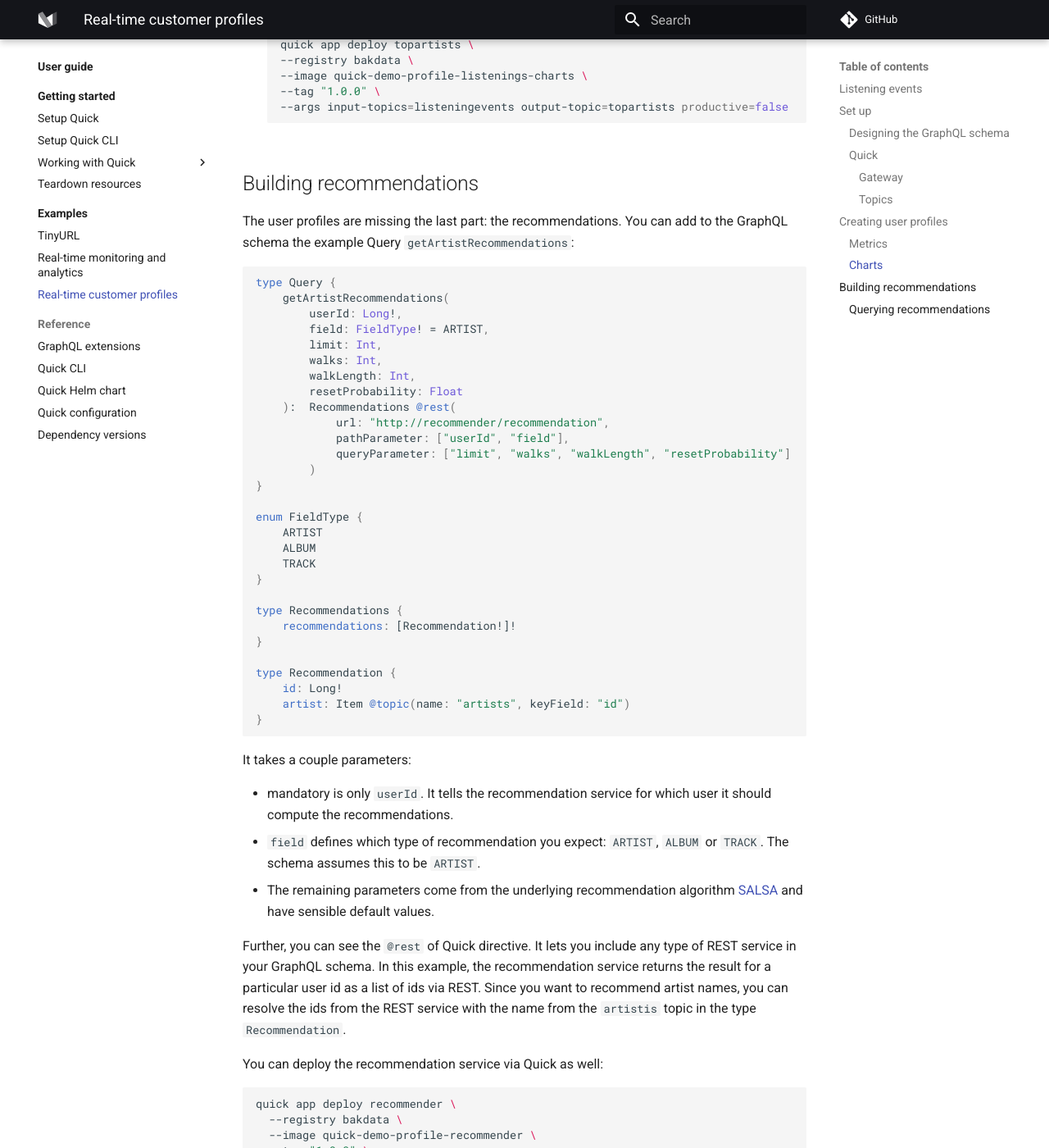
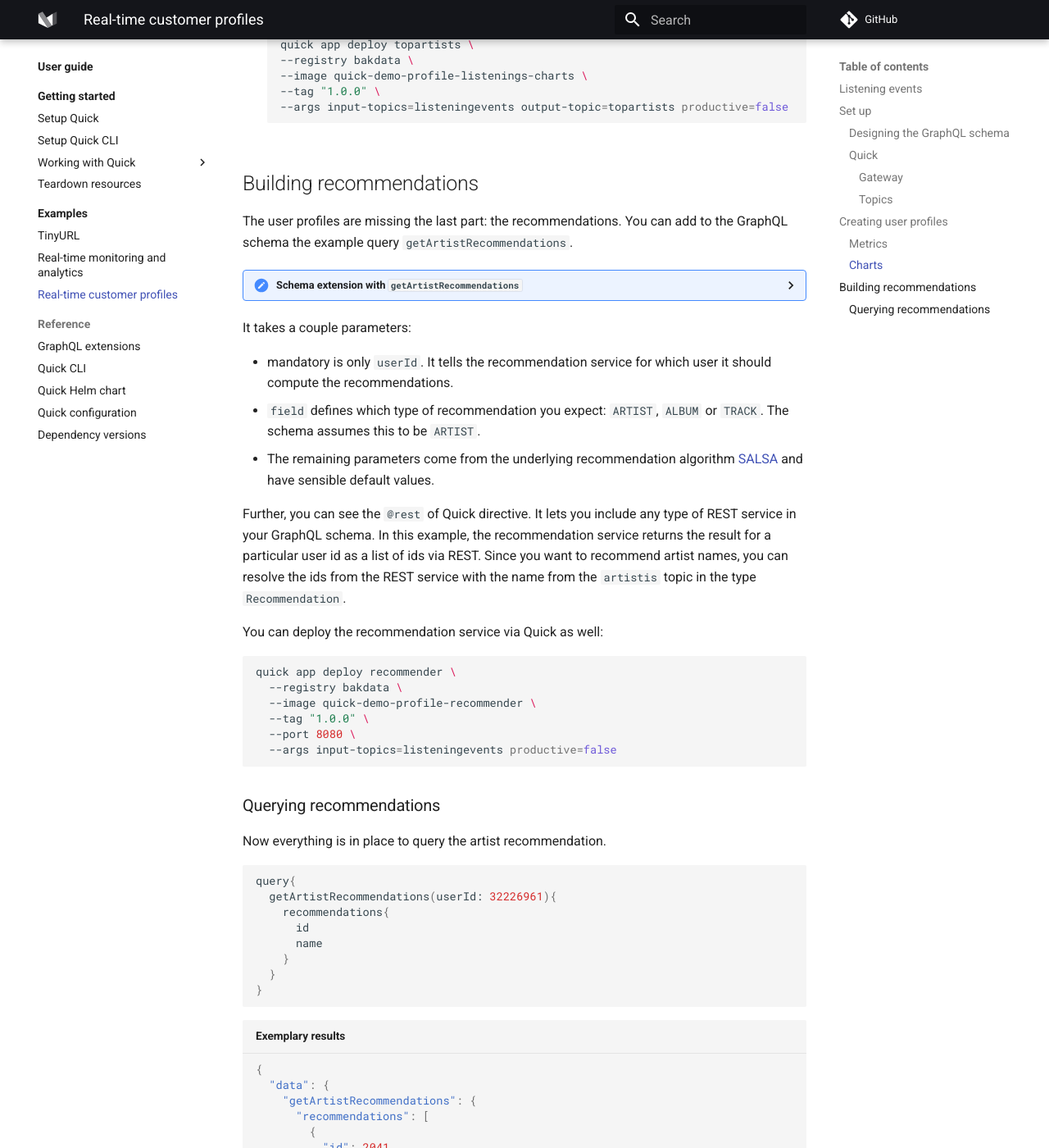
Before and after one commit to bakdata/quick, an MkDocs documentation site: the page built from docs/docs/user/examples/real-time-customer-profiles.md, in a window 1280 px wide and 1400 px high, scrolled down 3809 px. Shown: the whole window at 82% size. Built offline with MkDocs 1.6.1 and Material for MkDocs 9.7.7, drawn with Linux system fonts in a browser that asks for light colours; comment, search, counter and statistics services are not loaded; the version menu is left out.

Commit message:
suggestions 2

````diff
--- a/docs/docs/user/examples/real-time-customer-profiles.md
+++ b/docs/docs/user/examples/real-time-customer-profiles.md
@@ -211,39 +211,40 @@ Similar to the metrics, you can now add support for the user charts of the profi
 ## Building recommendations
 
 The user profiles are missing the last part: the recommendations.
-You can add to the GraphQL schema the example Query `getArtistRecommendations`:
+You can add to the GraphQL schema the example query `getArtistRecommendations`.
 
-```graphql
-type Query {
-    getArtistRecommendations(
-        userId: Long!,
-        field: FieldType! = ARTIST,
-        limit: Int,
-        walks: Int,
-        walkLength: Int,
-        resetProbability: Float
-    ):  Recommendations @rest(
-            url: "http://recommender/recommendation",
-            pathParameter: ["userId", "field"],
-            queryParameter: ["limit", "walks", "walkLength", "resetProbability"]
-        )
-}
+??? "Schema extension with `getArtistRecommendations`"
+    ```graphql
+    type Query {
+        getArtistRecommendations(
+            userId: Long!,
+            field: FieldType! = ARTIST,
+            limit: Int,
+            walks: Int,
+            walkLength: Int,
+            resetProbability: Float
+        ):  Recommendations @rest(
+                url: "http://recommender/recommendation",
+                pathParameter: ["userId", "field"],
+                queryParameter: ["limit", "walks", "walkLength", "resetProbability"]
+            )
+    }
 
-enum FieldType {
-    ARTIST
-    ALBUM
-    TRACK
-}
+    enum FieldType {
+        ARTIST
+        ALBUM
+        TRACK
+    }
 
-type Recommendations {
-    recommendations: [Recommendation!]!
-}
+    type Recommendations {
+        recommendations: [Recommendation!]!
+    }
 
-type Recommendation {
-    id: Long!
-    artist: Item @topic(name: "artists", keyField: "id")
-}
-```
+    type Recommendation {
+        id: Long!
+        artist: Item @topic(name: "artists", keyField: "id")
+    }
+    ```
 
 It takes a couple parameters:
 
````
Also changed, not shown: docs/docs/user/examples/real-time-monitoring.md (+6 -3 lines).
